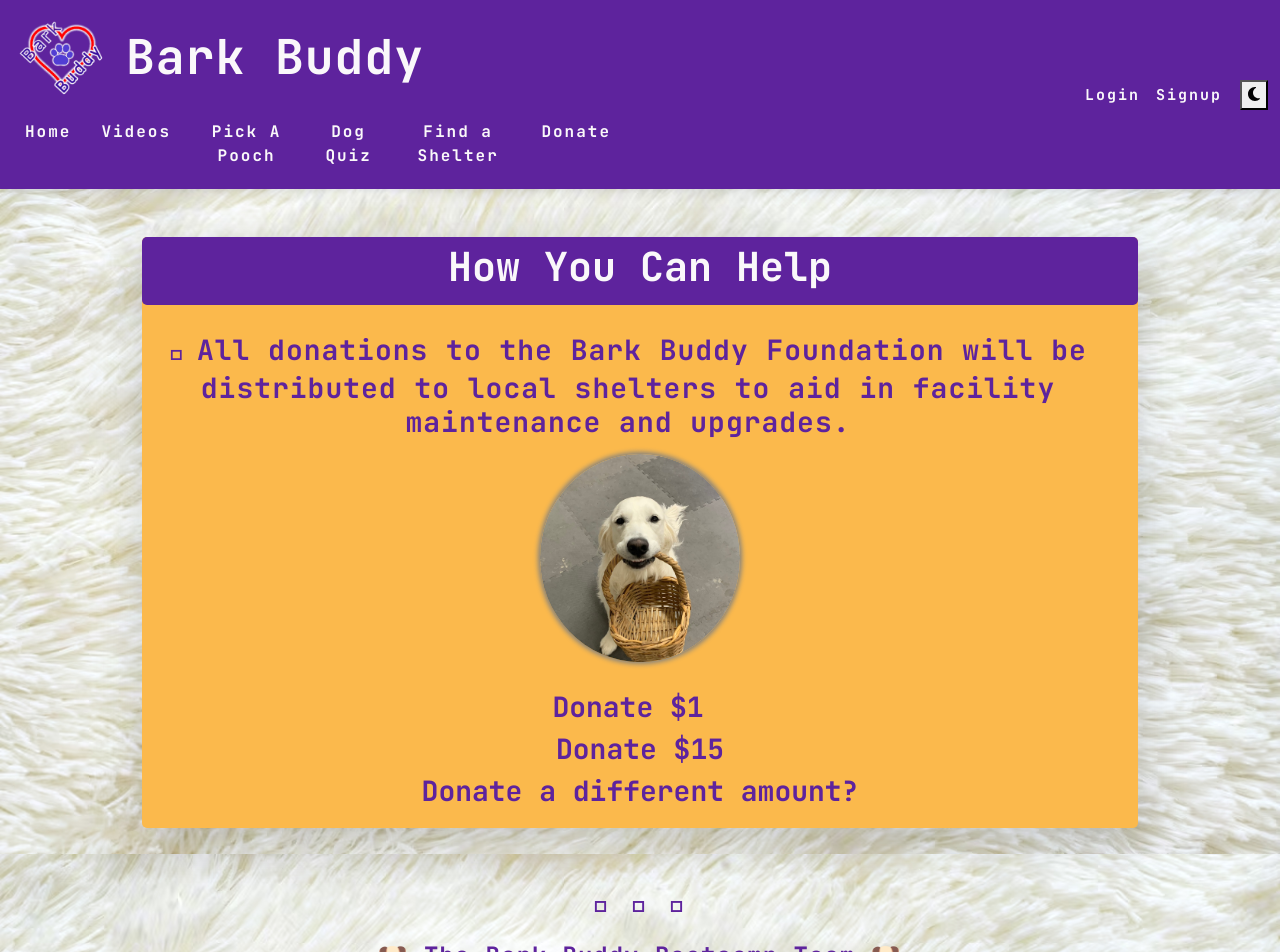
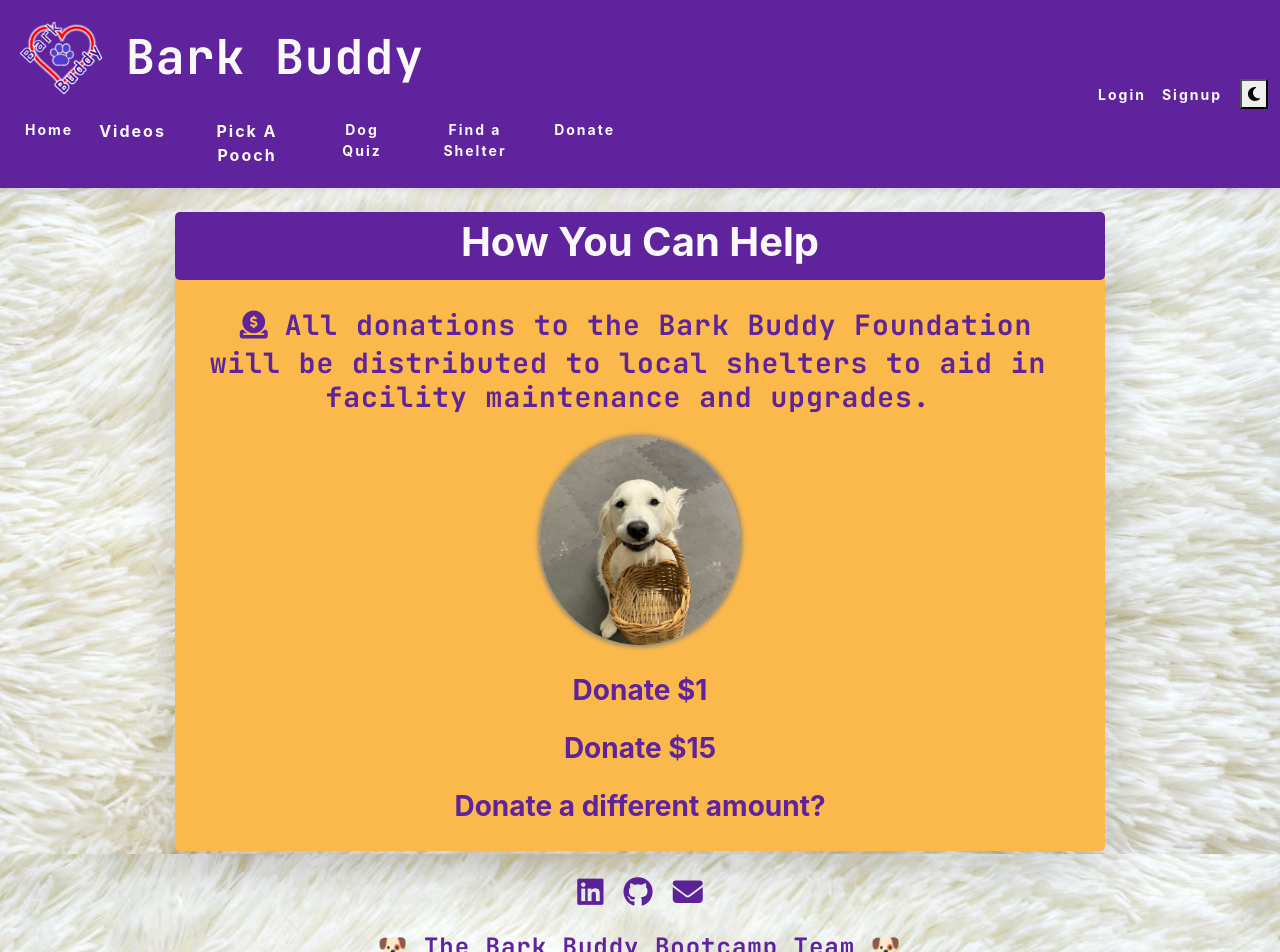
Before and after one commit to 123sites/bark-buddy, a React (Create React App) app in the folder client/: page /donation in a window 1280 px wide. Shown: the top 952 px of the page. Built offline with nearby package versions, Linux system fonts and the light colour scheme.

Commit message:
Final improvements on styling!

```diff
--- a/client/src/App.js
+++ b/client/src/App.js
@@ -55,7 +55,7 @@ function App() {
         {" "}
         {/* willis */}
         <Router>
-          <div className={`app min-100-vh`}>
+          <div className="min-100-vh">
             <Header />
             <div className="container">
               <Routes>
--- a/client/src/assets/style.css
+++ b/client/src/assets/style.css
@@ -48,7 +48,7 @@
 }
 
 * {
-  font-family: 'JetBrains Mono', monospace !important;
+  font-family: 'JetBrains Mono', monospace;
   font-family: 'Montserrat', sans-serif;
   font-family: 'Nunito Sans', sans-serif;
   font-family: 'Inter', sans-serif;
@@ -125,7 +125,7 @@ body[data-theme="dark"] {
 
 .nav-link.dark {
   color: var(--dark-font-secondary) !important;
-  font-size: 14px;
+  font-size: 14px !important;
   text-decoration: none;
   letter-spacing: 2px;
 }
@@ -146,7 +146,7 @@ body[data-theme="dark"] {
 
 .login-dark {
   color: var(--dark-font-secondary) !important;
-  font-size: 15px;
+  font-size: 14px !important;
   text-decoration: none;
   letter-spacing: 2px;
 }
@@ -167,7 +167,7 @@ body[data-theme="dark"] {
 
 .login-light {
   color: var(--bg-snow) !important;
-  font-size: 15px;
+  font-size: 14px !important;
   text-decoration: none;
   letter-spacing: 2px;
 }
@@ -188,7 +188,7 @@ body[data-theme="dark"] {
 
 .link {
   color: var(--font-secondary) !important;
-  font-size: 14px;
+  font-size: 14px !important;
   text-decoration: none;
   letter-spacing: 2px;
 }
@@ -463,8 +463,7 @@ li {
 .stripe-donate:active {
   display: flex;
   text-decoration: none;
-  background-color: var(--bg-snow) !important;
-  color: var(--brand-primary) !important;
+  color: var(--bg-snow) !important;
   justify-content: center;
   font-weight: bolder;
   border-radius: 10px;
--- a/client/src/components/Footer/index.js
+++ b/client/src/components/Footer/index.js
@@ -27,12 +27,7 @@ const Footer = () => {
       </a>
       <h4 className="made my-3 fw-bolder fs-7">
         🐶 The Bark Buddy Bootcamp Team{" "}
-        <span
-          className="emoji"
-          role="img"
-          aria-label="heart"
-          aria-hidden="false"
-        >
+        <span className="emoji" role="img" aria-label="dog" aria-hidden="false">
           🐶
         </span>
         {""}
--- a/client/src/components/Header/index.js
+++ b/client/src/components/Header/index.js
@@ -66,7 +66,7 @@ const Header = () => {
                 {/* Link 2 */}
                 <li className="nav-item">
                   <Link
-                    className={`nav-link link ${theme} fs-6 mx-1 text-center fw-bolder`}
+                    className={`nav-link link ${theme} fs-6 text-center fw-bolder`}
                     to="/videos"
                   >
                     {" "}
@@ -76,7 +76,7 @@ const Header = () => {
                 {/* Link 3 */}
                 <li className="nav-item">
                   <Link
-                    className={`nav-link link ${theme} fs-6 mx-1 text-center fw-bolder`}
+                    className={`nav-link link ${theme} fs-6 text-center fw-bolder`}
                     to="/search"
                   >
                     Pick A Pooch
@@ -85,7 +85,7 @@ const Header = () => {
                 <li className="nav-item">
                   {/* Link 4 */}
                   <Link
-                    className={`nav-link link ${theme} mx-1 text-center fw-bolder`}
+                    className={`nav-link link ${theme} text-center fw-bolder`}
                     to="/quiz"
                   >
                     Dog Quiz
@@ -94,7 +94,7 @@ const Header = () => {
                 {/* Link 5 */}
                 <li className="nav-item">
                   <Link
-                    className={`nav-link link ${theme} mx-1 text-center fw-bolder`}
+                    className={`nav-link link ${theme} text-center fw-bolder`}
                     to="/shelter"
                   >
                     Find a Shelter
@@ -103,7 +103,7 @@ const Header = () => {
                 {/* Link 6 */}
                 <li className="nav-item">
                   <Link
-                    className={`nav-link link ${theme} mx-1 text-center fw-bolder`}
+                    className={`nav-link link ${theme} text-center fw-bolder`}
                     to="/donation"
                   >
                     Donate
@@ -168,7 +168,7 @@ const Header = () => {
                     {Auth.getProfile().data.username}'s Profile
                   </Link>
                   <button
-                    className="col p-2 m-1 logout border-warning fw-bolder"
+                    className="col p-2 m-3 logout border-warning fw-bolder"
                     onClick={logout}
                   >
                     {" "}
--- a/client/src/components/Payments/Stripe.js
+++ b/client/src/components/Payments/Stripe.js
@@ -3,21 +3,19 @@ import "../../assets/style.css";
 import Dobby from "../../images/Dobby.png";
 const stripe = () => {
   return (
-    <div className="container-fluid">
-      <div className="row shadow-lg donate-container m-5">
-        <div>
-          <div className="row donate-title-box">
+    <div className="container col-10 mt-4">
+      <div className="row shadow-lg donate-container">
+        <div className="donate-title-box">
           <p className="col-12 donate-title d-flex mb-2 fw-bolder fs-1">
             How You Can Help
           </p>
         </div>
         <div className="row col-12">
-            <h5 className="mt-4 mb-3 fw-bolder fs-3 text-center">
-              <i class="fa-solid fa-circle-dollar-to-slot mr-2 lh-base"></i>
+          <h5 className="mt-4 mb-4 fw-bolder fs-3 text-center">
+            <i class="fa-solid fa-circle-dollar-to-slot mx-3 lh-base"></i>
             All donations to the Bark Buddy Foundation will be distributed to
             local shelters to aid in facility maintenance and upgrades.
           </h5>
-          </div>
         </div>
         <div
           style={{
@@ -37,15 +35,15 @@ const stripe = () => {
             }}
           />
         </div>
-        <div className="row">
+        <div className="mb-3 text-center">
           <a
             href="https://buy.stripe.com/test_6oEg1m8Ly2ES81y288"
-            className="stripe-donate fs-3 mt-4 fw-bolder justify-content-center"
+            className="stripe-donate fs-3 mt-4 fw-bolder text-center"
           >
             Donate $1
           </a>
         </div>
-        <div>
+        <div className="mb-3 text-center">
           <a
             href="https://buy.stripe.com/test_fZe5mId1O93g0z66op"
             className="stripe-donate col fs-3 fw-bolder justify-content-center"
@@ -53,7 +51,7 @@ const stripe = () => {
             Donate $15
           </a>
         </div>
-        <div className="mb-3">
+        <div className="mb-4 text=center">
           <a
             href="https://buy.stripe.com/test_5kA8yUbXK1AO95CeUW"
             className="stripe-donate d-flex fs-3 fw-bolder"
--- a/client/src/pages/Videos.js
+++ b/client/src/pages/Videos.js
@@ -75,9 +75,9 @@ const Videos = () => {
         </div>
 
         {/* Videos */}
-        <div className="video-container mb-3">
+        <div className="video-container">
           <div>
-            <h2 className="vTitles fw-bold m-0 shadow-lg text-center">
+            <h2 className="vTitles fw-bold shadow-lg text-center">
               Helpful Videos!
             </h2>
           </div>
@@ -86,10 +86,11 @@ const Videos = () => {
             <div className="row embed-responsive vContainer rounded shadow-lg">
               {/* <div className="embed-responsive vContainer rounded shadow-lg row"> */}
               <div className="row">
-                <div className="col video-div mt-3 justify-content:space-evenly">
+                <div className="col video-div">
                   <h2 className="row flex justify-content-center fs-4 fw-bolder">
                     Doggy Daycare #1
                   </h2>
+                  <div className="ratio ratio-16x9 ml-2">
                     <div className="ratio ratio-16x9">
                       <iframe
                         src="https://www.youtube.com/embed/JDmNGLPrEG8"
@@ -100,12 +101,13 @@ const Videos = () => {
                       ></iframe>
                     </div>
                   </div>
+                </div>
 
-                <div className="col video-div mt-3">
-                  <h2 className="row flex justify-content-center fs-4 fw-bold">
-                    Choosing the Perfect Dog
+                <div className="col video-div">
+                  <h2 className="row flex justify-content-center mt-2 fs-4 ml-2 fw-bold">
+                    Choosing Your Dog
                   </h2>
-                  <div className="d-inline">
+                  <div className="ratio ratio-16x9 ml-2">
                     <div className="ratio ratio-16x9">
                       <iframe
                         src="https://www.youtube.com/embed/ASxkyQKZE4k"
@@ -121,10 +123,10 @@ const Videos = () => {
 
               <div className="row">
                 <div className="col video-div mt-3">
-                  <h2 className="row flex justify-content-center fs-4 fw-bold">
-                    Things You Need to Know
+                  <h2 className="row justify-content-center text-center fs-4 fw-bold">
+                    Need to Know
                   </h2>
-                  <div className="d-inline">
+                  <div className="ratio ratio-16x9 ml-2">
                     <div className="ratio ratio-16x9">
                       <iframe
                         src="https://www.youtube.com/embed/peUVLEUj-AM"
@@ -138,10 +140,10 @@ const Videos = () => {
                 </div>
 
                 <div className="col video-div mt-3">
-                  <h2 className="row flex justify-content-center fs-4 fw-bold">
-                    Care for Your Dog
+                  <h2 className="row flex justify-content-center ml-2 fs-4 fw-bold">
+                    Dog Care
                   </h2>
-                  <div className="d-inline">
+                  <div className="ratio ratio-16x9 ml-2">
                     <div className="ratio ratio-16x9">
                       <iframe
                         src="https://www.youtube.com/embed/sKQwL2YYouo"
@@ -160,7 +162,7 @@ const Videos = () => {
                   <h2 className="row flex justify-content-center fs-4 fw-bold">
                     Washing Your Dog
                   </h2>
-                  <div className="d-inline">
+                  <div className="ratio ratio-16x9 ml-2">
                     <div className="ratio ratio-16x9">
                       <iframe
                         src="https://www.youtube.com/embed/dyBeSS04GC4"
@@ -173,10 +175,10 @@ const Videos = () => {
                   </div>
                 </div>
                 <div className="col video-div mt-3 mb-3">
-                  <h2 className="row flex justify-content-center fs-4 fw-bold">
-                    Care For A New Puppy
+                  <h2 className="row justify-content-center fs-4 fw-bold">
+                    Puppy Care
                   </h2>
-                  <div className="d-inline">
+                  <div className="ratio ratio-16x9 ml-2">
                     <div className="ratio ratio-16x9">
                       <iframe
                         src="https://www.youtube.com/embed/Tn3lZE0rRBs"
```
Also changed, not shown: client/src/components/DogSearchResult/index.js (+43 -32 lines), client/package.json (line endings or trailing spaces). Lines whose indentation alone changed are shown as unchanged.
